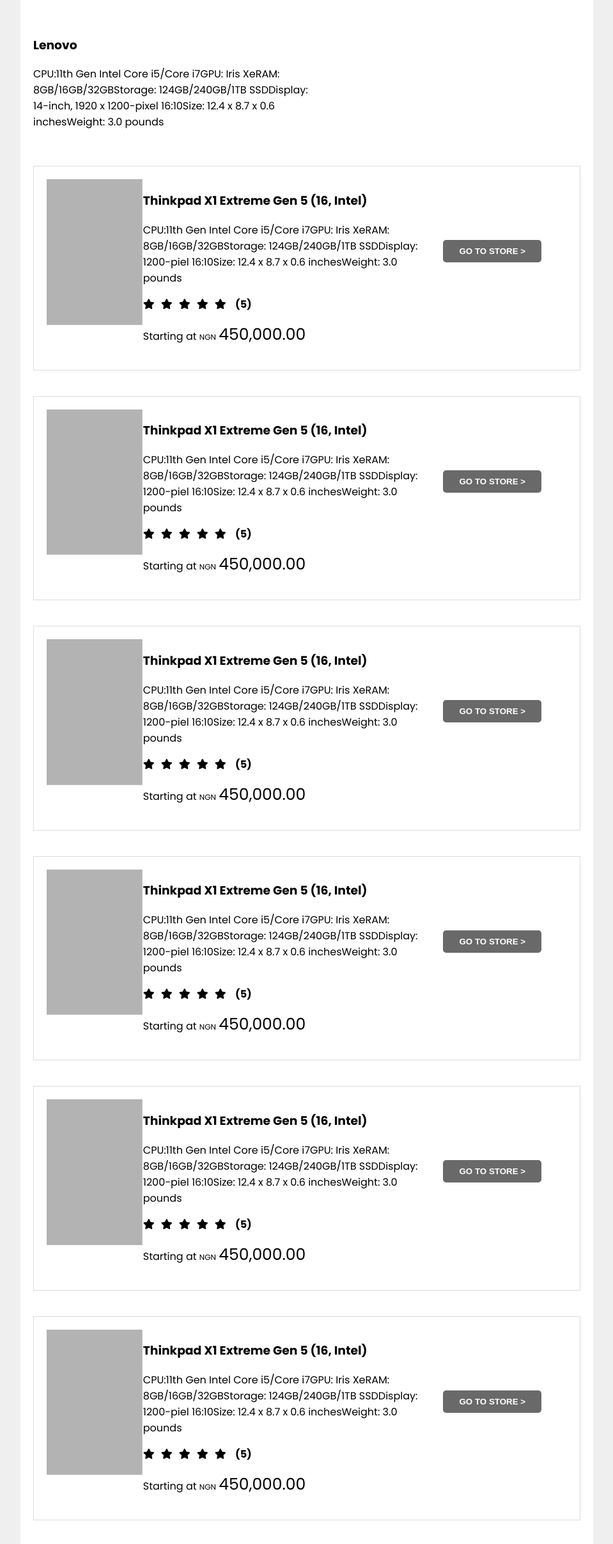
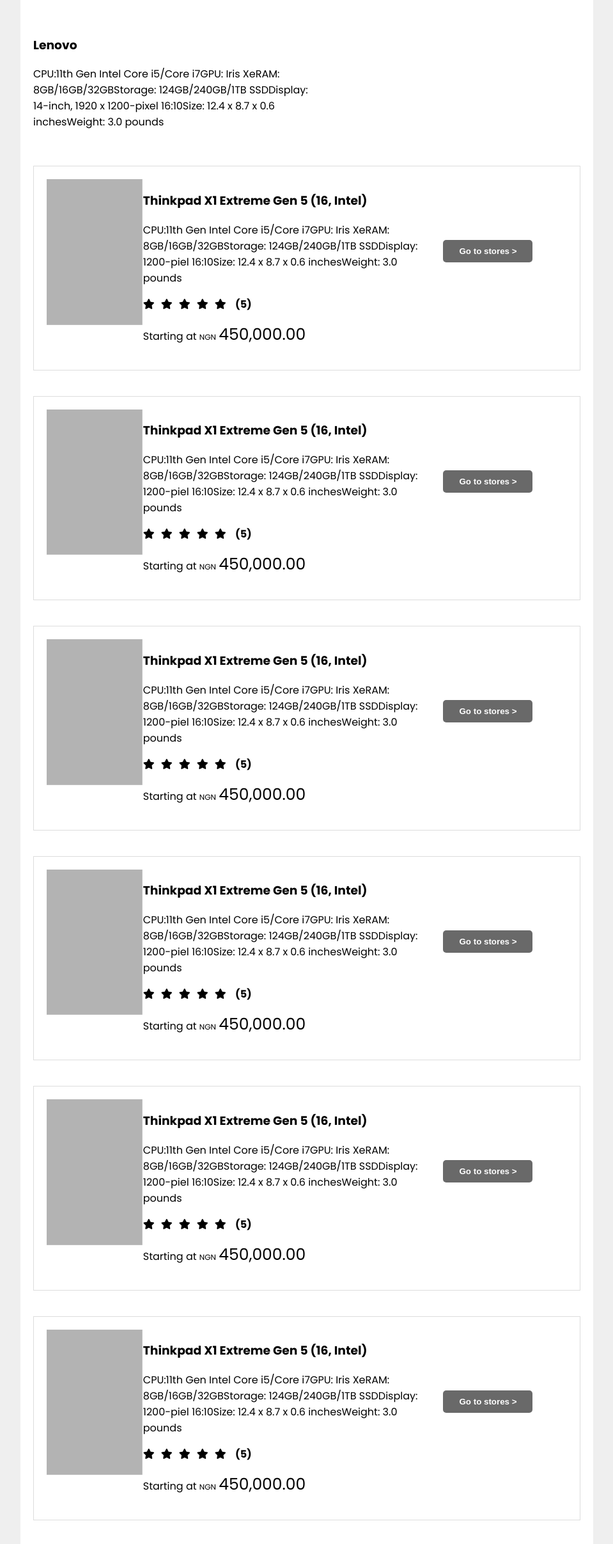
Before and after one commit to ifylyd/Lenevo-brands, a plain HTML site: page index.html in a window 1280 px wide. Shown: the part 373-2786 px from the top of the page at 64% size, without its empty margins (160-1119 px from the left). Drawn offline with Linux system fonts and the light colour scheme.

Commit message:
Update index.html

```diff
--- a/index.html
+++ b/index.html
@@ -88,7 +88,7 @@
                     <p>Starting at <span style="font-size:12px;">NGN</span> <span style="font-size:25px;">450,000.00</span></p>
                 </div>
                 <div class="list-button">
-                <button class="store"> GO TO STORE ></button>
+                <button class="store"> Go to stores ></button>
                 </div>
             </div>
          </div>
@@ -107,7 +107,7 @@
                     <p>Starting at <span style="font-size:12px;">NGN</span> <span style="font-size:25px;">450,000.00</span></p>
                 </div>
                 <div class="list-button">
-                <button class="store"> GO TO STORE ></button>
+                <button class="store"> Go to stores ></button>
                 </div>
             </div>
          </div>
@@ -126,7 +126,7 @@
                     <p>Starting at <span style="font-size:12px;">NGN</span> <span style="font-size:25px;">450,000.00</span></p>
                 </div>
                 <div class="list-button">
-                    <button class="store"> GO TO STORE ></button>
+                    <button class="store"> Go to stores ></button>
                 </div>
             </div>
         </div>
@@ -145,7 +145,7 @@
                 <p>Starting at <span style="font-size:12px;">NGN</span> <span style="font-size:25px;">450,000.00</span></p>
             </div>
                 <div class="list-button">
-                <button class="store"> GO TO STORE ></button>
+                <button class="store"> Go to stores ></button>
             </div>
             </div>
         </div>
@@ -164,7 +164,7 @@
                 <p>Starting at <span style="font-size:12px;">NGN</span> <span style="font-size:25px;">450,000.00</span></p>
             </div>
                 <div class="list-button">
-                <button class="store"> GO TO STORE ></button>
+                <button class="store"> Go to stores ></button>
             </div>
             </div>
         </div>
@@ -183,7 +183,7 @@
                     <p>Starting at <span style="font-size:12px;">NGN</span> <span style="font-size:25px;">450,000.00</span></p>
                 </div>
                 <div class="list-button">
-                <button class="store"> GO TO STORE ></button>
+                <button class="store"> Go to stores ></button>
                 </div>
                 </div>
         </div>
@@ -202,7 +202,7 @@
                     <p>Starting at <span style="font-size:12px;">NGN</span> <span style="font-size:25px;">450,000.00</span></p>
                 </div>
                 <div class="list-button">
-                <button class="store"> GO TO STORE ></button>
+                <button class="store"> Go to stores ></button>
                 </div>
             </div>
          </div>
@@ -221,7 +221,7 @@
                     <p>Starting at <span style="font-size:12px;">NGN</span> <span style="font-size:25px;">450,000.00</span></p>
                 </div>
                 <div class="list-button">
-                    <button class="store"> GO TO STORE ></button>
+                    <button class="store"> Go to stores ></button>
                 </div>
             </div>
         </div>
@@ -240,7 +240,7 @@
                     <p>Starting at <span style="font-size:12px;">NGN</span> <span style="font-size:25px;">450,000.00</span></p>
                 </div>
                     <div class="list-button">
-                    <button class="store"> GO TO STORE ></button>
+                        <button class="store"> Go to stores ></button>
                 </div>
             </div>
         </div>
@@ -259,7 +259,7 @@
                     <p>Starting at <span style="font-size:12px;">NGN</span> <span style="font-size:25px;">450,000.00</span></p>
                 </div>
                 <div class="list-button">
-                    <button class="store"> GO TO STORE ></button>
+                    <button class="store"> Go to stores ></button>
                 </div>
             </div>
     </div>
```
